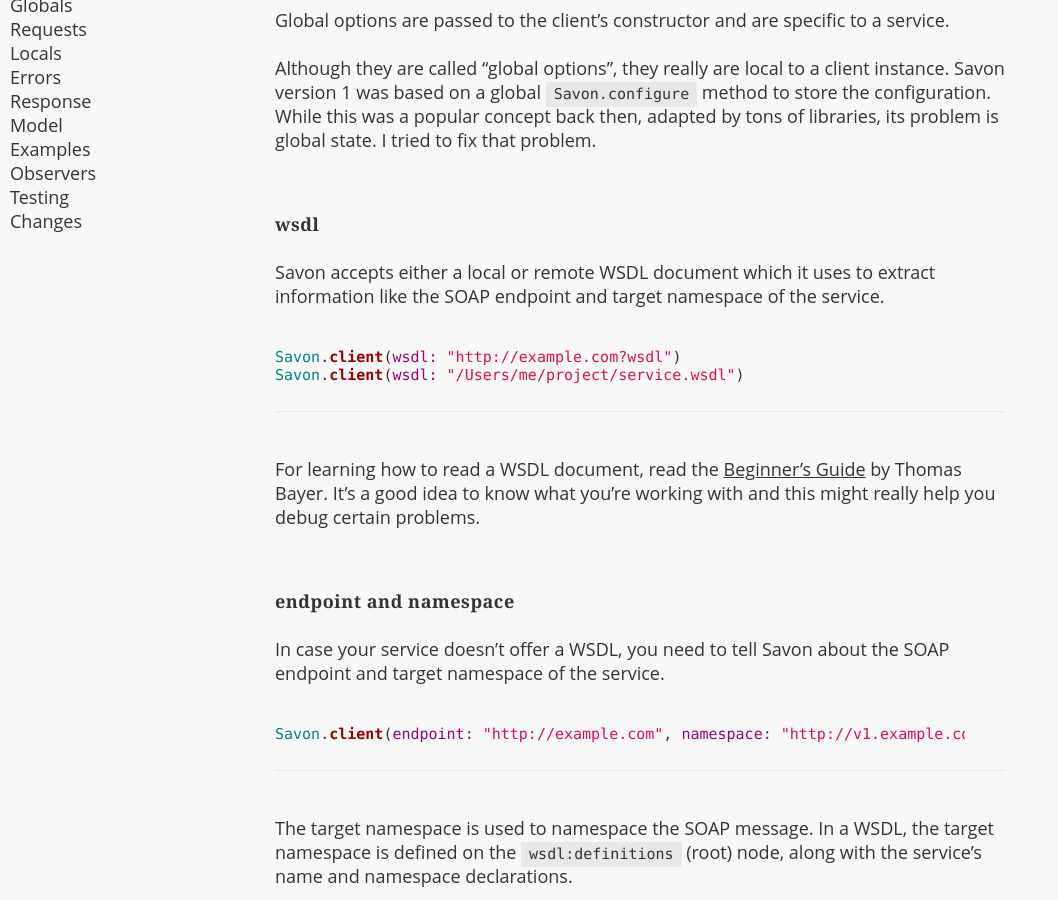
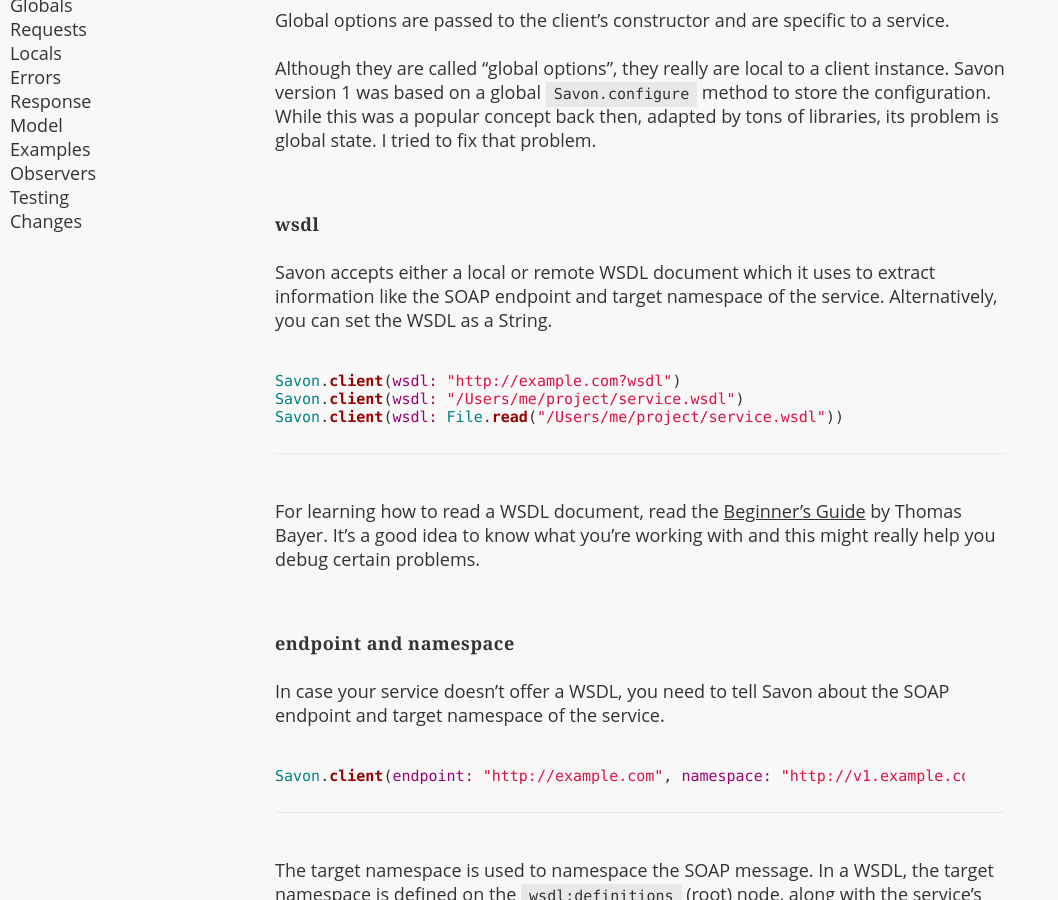
Before and after one commit to savonrb/savonrb.github.io, a Jekyll site: the page built from version2/globals.md, in a window 1280 px wide and 900 px high, scrolled down 311 px. Shown: the whole window, without its empty margins (0-1058 px from the left). Built offline with Jekyll 4.4.1, drawn with Linux system fonts in a browser that asks for light colours; nearby versions of some CDN libraries.

Commit message:
globals.md: Mention wsdl as a regular String (#61)

````diff
--- a/version2/globals.md
+++ b/version2/globals.md
@@ -16,11 +16,12 @@
 #### wsdl
 
 Savon accepts either a local or remote WSDL document which it uses to extract information like the SOAP
-endpoint and target namespace of the service.
+endpoint and target namespace of the service. Alternatively, you can set the WSDL as a String.
 
 ``` ruby
 Savon.client(wsdl: "http://example.com?wsdl")
 Savon.client(wsdl: "/Users/me/project/service.wsdl")
+Savon.client(wsdl: File.read("/Users/me/project/service.wsdl"))
 ```
 
 For learning how to read a WSDL document, read the [Beginner's Guide](http://predic8.com/wsdl-reading.htm) by Thomas Bayer.
````
